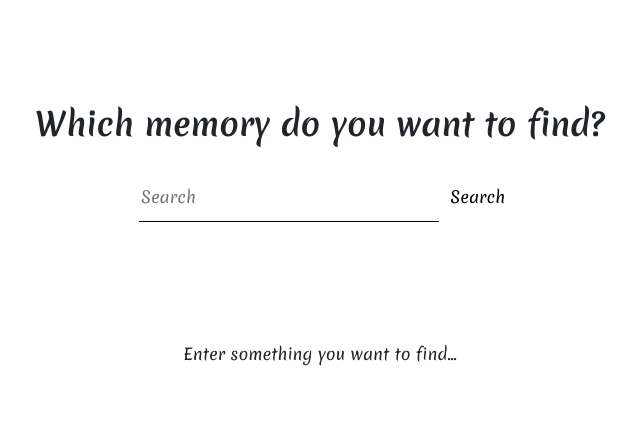
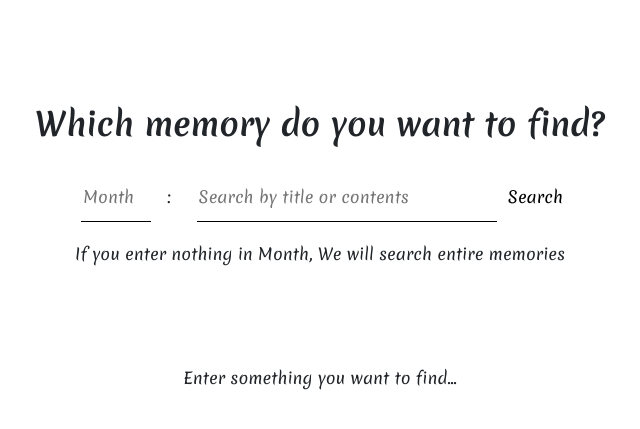
Before and after one commit to Likelion-at-SMWU-10th/ChoEunBi, a Django app: page /inside/search/ in a window 1280 px wide. Shown: the top 429 px of the page, without its empty margins (320-960 px from the left). Run offline with Django 4.2, Linux system fonts and the light colour scheme; some web fonts are replaced.

Commit message:
달별 검색 & 타이틀+본문 검색 완료

```diff
--- a/6주차_Django/tinydiary/insidepage/templates/insidepage/search.html
+++ b/6주차_Django/tinydiary/insidepage/templates/insidepage/search.html
@@ -33,14 +33,27 @@
       <br /><br />
       <form action="{% url 'search' %}" role="search" type="GET">
         <input
+          class="create__input_month"
+          type="search"
+          placeholder="Month"
+          aria-label="Month"
+          name="month"
+        />
+        &nbsp; : &nbsp;
+        <input
           class="create__input"
           type="search"
-          placeholder="Search"
+          placeholder="Search by title or contents"
           aria-label="Search"
           name="query"
         />
         <button class="btn_search" type="submit">Search</button>
       </form>
+      {% if error %}
+      <p>{{ error }}</p>
+      {% else %}
+      <p>If you enter nothing in Month, We will search entire memories</p>
+      {% endif %}
     </div>
     <div class="accordion" id="accordionExample">
       {% for diary in diaries.all %}
--- a/6주차_Django/tinydiary/insidepage/views.py
+++ b/6주차_Django/tinydiary/insidepage/views.py
@@ -41,8 +41,39 @@ def create(request):
 
 def search(request):
     query = request.GET.get('query', '')
-    if query:
-        diaries = Diary.objects.filter(title__contains=query)
+    month = request.GET.get('month', '')
+
+    month_val_result = validate_month(month)
+    # 1. month 에러 O, query 존재 X
+    if month_val_result and not query:
+        return render(request, 'insidepage/search.html', {'error': month_val_result['error'], 'guide': 'Enter something you want to find...'})
+    # 2. month 에러 O, query 존재 O
+    elif month_val_result and query:
+        return render(request, 'insidepage/search.html', {'error': month_val_result['error']})
+    # 3. month 에러 X, query 존재 X
+    elif not month_val_result and not query:
+        return render(request, 'insidepage/search.html', {'guide': 'Enter something you want to find...'})
+
+    # 4. month 에러 X, query 존재 O
+    if month == '': # month에 아무것도 입력되지 않은 경우
+        diaries = (Diary.objects.filter(title__contains=query) | Diary.objects.filter(body__contains=query)).order_by("-pub_date")
         return render(request, 'insidepage/search.html', {'diaries': diaries})
     else:
-        return render(request, 'insidepage/search.html', {'guide': 'Enter something you want to find...'})
+        diaries = (Diary.objects.filter(pub_date__month=int(month), title__contains=query) | Diary.objects.filter(pub_date__month=int(month), body__contains=query)).order_by("-pub_date")
+        return render(request, 'insidepage/search.html', {'diaries': diaries})
+
+def validate_month(month):
+    # 1. 숫자가 아닌 타입이 입력된 경우
+    try:
+        month_int = int(month)
+    except ValueError:
+        if month == '': # 1-1. 입력이 없는 경우[OK]
+            return
+        else: # 1-2. 숫자가 아닌 타입이 입력된 경우
+            return {'error': 'Only numbers must be entered in Month'}
+
+    # 2. 1 ~ 12 사이의 숫자가 아닌 경우
+    if month_int<1 and month_int>12: # 1~12사이의 숫자가 아닌 경우
+        return {'error': 'Only numbers between 1 and 12 must be entered in Month'}
+    # 3. 1 ~ 12 사이의 숫자인 경우[OK]
+    return
--- a/6주차_Django/tinydiary/static/css/styles.css
+++ b/6주차_Django/tinydiary/static/css/styles.css
@@ -306,6 +306,18 @@ td span {
   margin-bottom: 20px;
 }
 
+.create__input_month {
+  margin-left: 10px;
+  width: 70px;
+  height: 50px;
+  border: none;
+  border-bottom: 1px solid black;
+  background-color: transparent;
+  font-family: var(--regular-font);
+  resize: none;
+  margin-bottom: 20px;
+}
+
 .create__textarea {
   margin-left: 10px;
   width: 300px;
```
